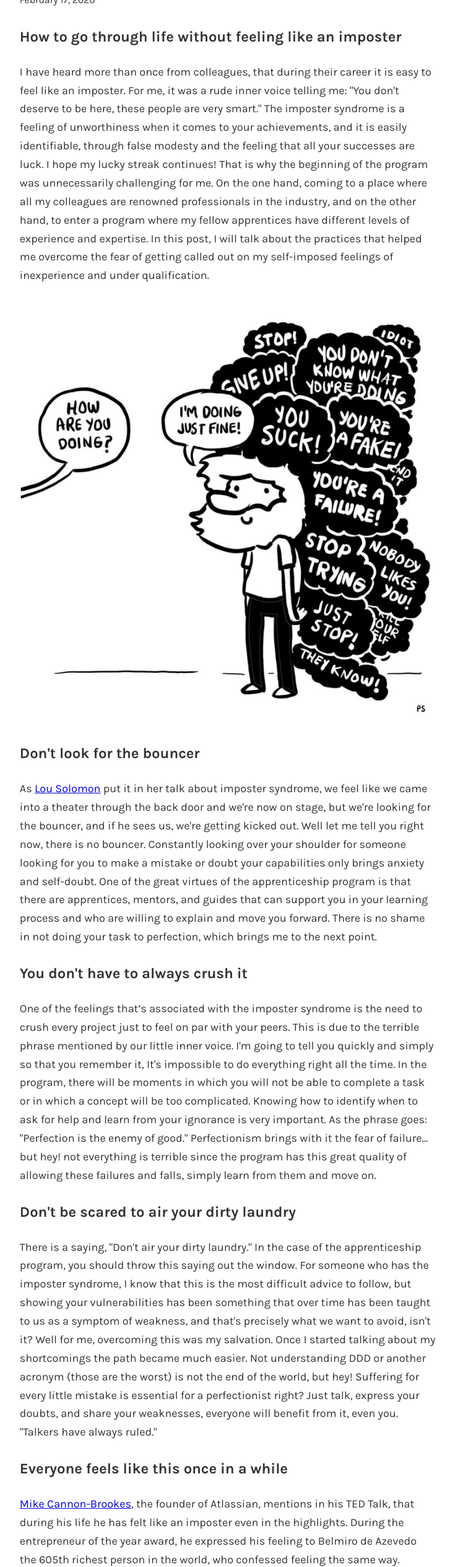
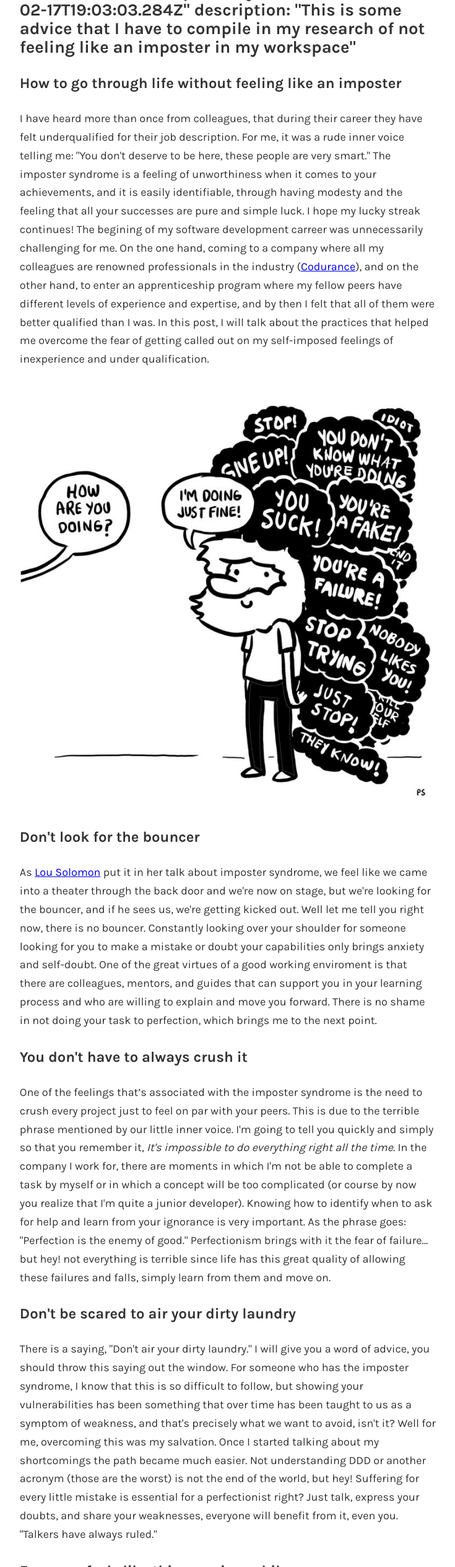
Before and after one commit to jpwenzelc/website, a Gatsby site: page /imposter-syndrom-tips/ in a window 1280 px wide. Shown: the part 272-2800 px from the top of the page at 62% size, without its empty margins (272-1007 px from the left). Built offline with nearby package versions, Linux system fonts and the light colour scheme; Gatsby itself is replaced by a stand-in of ours; some packages are replaced by stand-ins of ours.

Commit message:
update post

```diff
--- a/content/blog/imposter-syndrom-tips/index.md
+++ b/content/blog/imposter-syndrom-tips/index.md
@@ -1,18 +1,19 @@
+
 ---
 title: Get over the imposter syndrome
 date: "2020-02-17T19:03:03.284Z"
-description: "This are some advices that I have compile in my research of not feeling like an imposter in my workspace"
+description: "This is some advice that I have to compile in my research of not feeling like an imposter in my workspace"
 ---
 
 ### How to go through life without feeling like an imposter
 
-I have heard more than once from colleagues, that during their career it is easy to feel like an imposter. For me, it was
+I have heard more than once from colleagues, that during their career they have felt underqualified for their job description. For me, it was
 a rude inner voice telling me: "You don't deserve to be here, these people are very smart." The imposter syndrome is a
-feeling of unworthiness when it comes to your achievements, and it is easily identifiable, through false modesty and the
-feeling that all your successes are luck. I hope my lucky streak continues!
-That is why the beginning of the program was unnecessarily challenging for me. On the one hand, coming to a place where
-all my colleagues are renowned professionals in the industry, and on the other hand, to enter a program where my fellow
-apprentices have different levels of experience and expertise.
+feeling of unworthiness when it comes to your achievements, and it is easily identifiable, through having modesty and the
+feeling that all your successes are pure and simple luck. I hope my lucky streak continues!
+The begining of my software development carreer was unnecessarily challenging for me. On the one hand, coming to a company where
+all my colleagues are renowned professionals in the industry ([Codurance](https://codurance.com)), and on the other hand, to enter an apprenticeship program where my fellow
+peers have different levels of experience and expertise, and by then I felt that all of them were better qualified than I was.
 In this post, I will talk about the practices that helped me overcome the fear of getting called out on my self-imposed
 feelings of inexperience and under qualification.
 
@@ -20,51 +21,33 @@ feelings of inexperience and under qualification.
 
 ### Don't look for the bouncer
 
-As [Lou Solomon](https://www.youtube.com/watch?v=whyUPLJZljE) put it in her talk about imposter syndrome, we feel like
-we came into a theater through the back door and we're now on stage, but we're looking for the bouncer, and if he sees us,
-we're getting kicked out. Well let me tell you right now, there is no bouncer. Constantly looking over your shoulder for
-someone looking for you to make a mistake or doubt your capabilities only brings anxiety and self-doubt. One of the great
-virtues of the apprenticeship program is that there are apprentices, mentors, and guides that can support you in your
-learning process and who are willing to explain and move you forward. There is no shame in not doing your task to perfection,
+As [Lou Solomon](https://www.youtube.com/watch?v=whyUPLJZljE) put it in her talk about imposter syndrome, we feel like we came into a theater through the back door and we're now on stage, but we're looking for the bouncer, and if he sees us,
+we're getting kicked out. Well let me tell you right now, there is no bouncer. Constantly looking over your shoulder for someone looking for you to make a mistake or doubt your capabilities only brings anxiety and self-doubt. One of the great virtues of a good working enviroment is that there are colleagues, mentors, and guides that can support you in your learning process and who are willing to explain and move you forward. There is no shame in not doing your task to perfection,
 which brings me to the next point.
 
 ### You don't have to always crush it
 
-One of the feelings that’s associated with the imposter syndrome is the need to crush every project just to feel on par
-with your peers. This is due to the terrible phrase mentioned by our little inner voice. I'm going to tell you quickly
-and simply so that you remember it, It's impossible to do everything right all the time. In the program, there will be
-moments in which you will not be able to complete a task or in which a concept will be too complicated. Knowing how to
-identify when to ask for help and learn from your ignorance is very important. As the phrase goes: "Perfection is the enemy
-of good." Perfectionism brings with it the fear of failure... but hey! not everything is terrible since the program has
-this great quality of allowing these failures and falls, simply learn from them and move on.
+One of the feelings that’s associated with the imposter syndrome is the need to crush every project just to feel on par with your peers. This is due to the terrible phrase mentioned by our little inner voice. I'm going to tell you quickly and simply so that you remember it, *It's impossible to do everything right all the time*. In the company I work for, there are moments in which I'm not be able to complete a task by myself or in which a concept will be too complicated (or course by now you realize that I'm quite a junior developer). Knowing how to identify when to ask for help and learn from your ignorance is very important. As the phrase goes: "Perfection is the enemy
+of good." Perfectionism brings with it the fear of failure... but hey! not everything is terrible since life has this great quality of allowing these failures and falls, simply learn from them and move on.
 
 ### Don't be scared to air your dirty laundry
 
-There is a saying, "Don't air your dirty laundry." In the case of the apprenticeship program, you should throw this saying
-out the window. For someone who has the imposter syndrome, I know that this is the most difficult advice to follow, but
-showing your vulnerabilities has been something that over time has been taught to us as a symptom of weakness, and that's
-precisely what we want to avoid, isn't it? Well for me, overcoming this was my salvation. Once I started talking about my
-shortcomings the path became much easier. Not understanding DDD or another acronym (those are the worst) is not the end
-of the world, but hey! Suffering for every little mistake is essential for a perfectionist right? Just talk, express your
-doubts, and share your weaknesses, everyone will benefit from it, even you. "Talkers have always ruled."
+There is a saying, "Don't air your dirty laundry." I will give you a word of advice, you should throw this saying out the window. For someone who has the imposter syndrome, I know that this is so difficult to follow, but showing your vulnerabilities has been something that over time has been taught to us as a symptom of weakness, and that's precisely what we want to avoid, isn't it? Well for me, overcoming this was my salvation. Once I started talking about my shortcomings the path became much easier. Not understanding DDD or another acronym (those are the worst) is not the end of the world, but hey! Suffering for every little mistake is essential for a perfectionist right? Just talk, express your doubts, and share your weaknesses, everyone will benefit from it, even you. "Talkers have always ruled."
 
 ### Everyone feels like this once in a while
 
 [Mike Cannon-Brookes](https://www.youtube.com/watch?v=ZkwqZfvbdFw), the founder of Atlassian, mentions in his TED Talk,
-that during his life he has felt like an imposter even in the highlights. During the entrepreneur of the year award, he
-expressed his feeling to Belmiro de Azevedo the 605th richest person in the world, who confessed feeling the same way. Belmiro
+that during his life he has felt like an imposter even in the highlights. During the entrepreneur of the year award, he expressed his feeling to Belmiro de Azevedo the 605th richest person in the world, who confessed feeling the same way. Belmiro
 de Azevedo’s response was:
 
 > _"You're obviously doing something right, just keep doing it.”_
 
-We assume that successful people do not question their ideas or knowledge, well that is not true, but they are not afraid
-to ask for advice. It is ok to feel that sometimes you are out of your depth, as long as you don't freeze, but instead try
+We assume that successful people do not question their ideas or knowledge, well that is not true, but they are not afraid to ask for advice. It is ok to feel that sometimes you are out of your depth, as long as you don't freeze, but instead try
 to harness those feelings and use them for good.
 
 ### A last word of advice
 
-Imposter syndrome is something that you can't completely get rid of. That inner voice is always there looking for flaws
-to grab onto. My final advice for both the program and life is to be aware of your voice. Once you understand the voice,
-you can do something about it. Ask for help, there are people in Codurance willing to help you out and want you to succeed.
+Imposter syndrome is something that you can't completely get rid of. That inner voice is always there looking for flaws to grab onto. My final advice is to be aware of your voice. Once you understand the voice,
+you can do something about it. Ask for help, there is certainly people in your company willing to help you out and want you to succeed (if there isn't then you're in the wrong place).
 Lastly don't make yourself suffer because of small mistakes, you're going to commit plenty. It’s how you grow and learn
 from them that matters.
```
